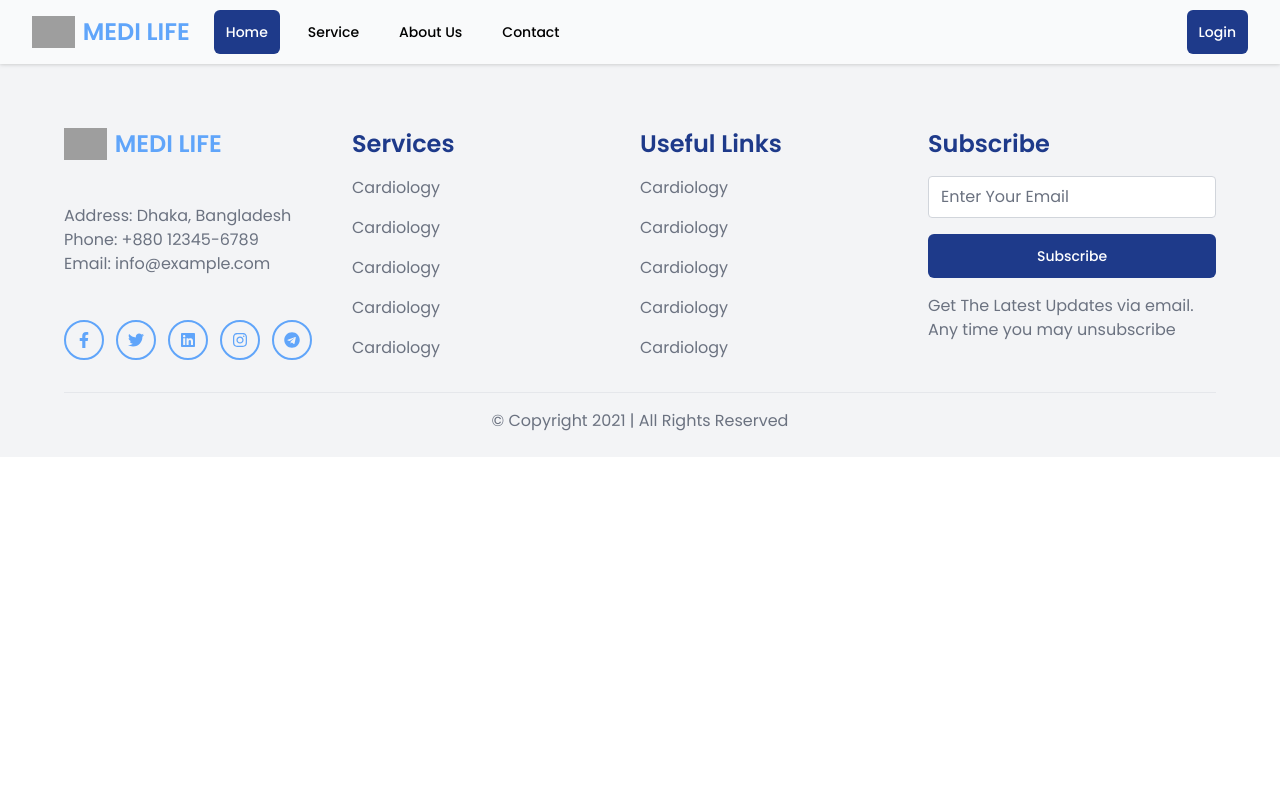
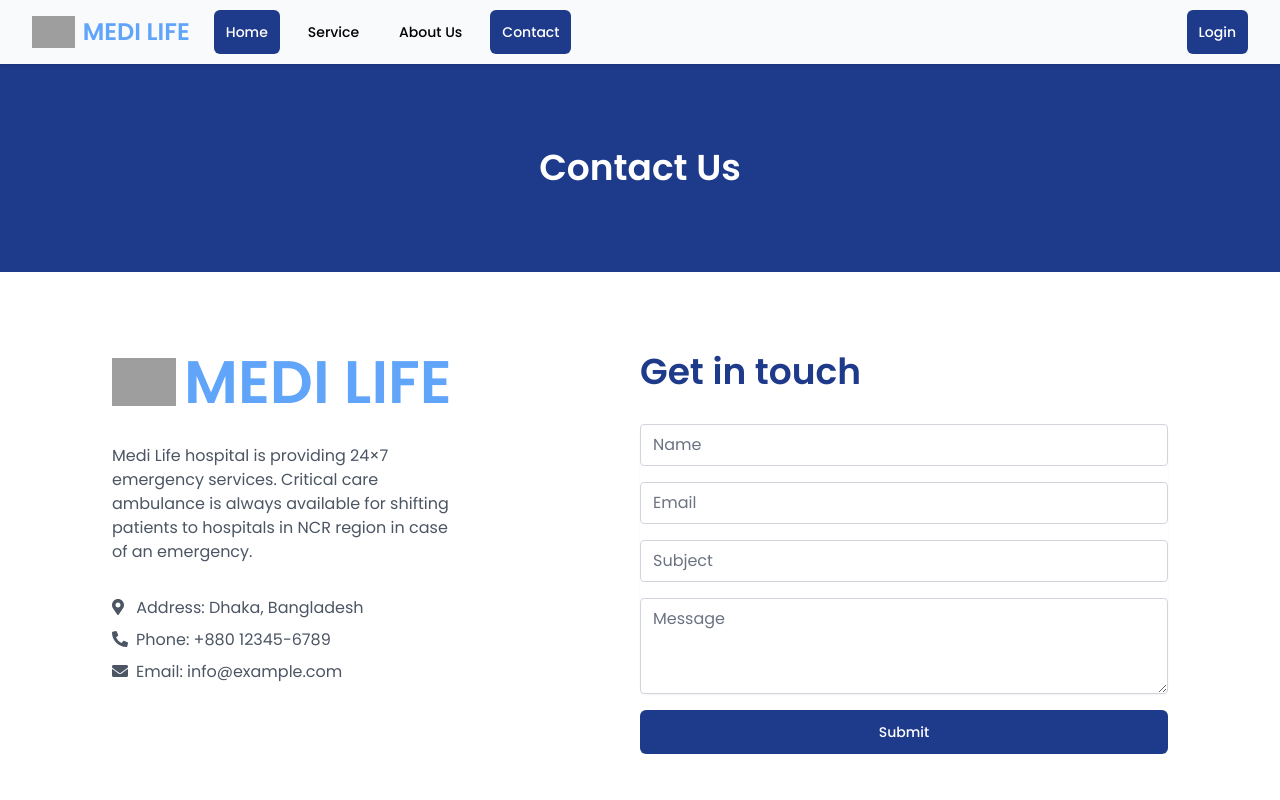
Before and after one commit to wdmahbubur/healthcare-react-website, a React (Create React App) app: page /contact in a window 1280 px wide. Shown: the top 800 px of the page. Built offline with nearby package versions, Linux system fonts and the light colour scheme; no server answers; grey boxes are pictures that could not be loaded.

Commit message:
contact form added

```diff
--- a/src/App.js
+++ b/src/App.js
@@ -9,6 +9,7 @@ import ServiceDetails from './components/Pages/ServiceDetails/ServiceDetails';
 
 import PrivateRoute from './components/PrivateRoute/PrivateRoute'
 import About from './components/Pages/About/About';
+import Contact from './components/Pages/Contact/Contact';
 
 function App() {
   return (
@@ -31,6 +32,9 @@ function App() {
             <Route path="/about">
               <About></About>
             </Route>
+            <Route path="/contact">
+              <Contact></Contact>
+            </Route>
           </Switch>
           <footer>
             <Footer></Footer>
--- a/src/components/Header/Header.js
+++ b/src/components/Header/Header.js
@@ -67,9 +67,9 @@ const Header = () => {
 
                                 <NavLink to="#services" className="hover:bg-gray-700 hover:text-white px-3 py-3 rounded-md text-sm font-medium">Service</NavLink>
 
-                                <NavLink to="/about" className="hover:bg-gray-700 hover:text-white px-3 py-3 rounded-md text-sm font-medium">About Us</NavLink>
+                                <NavLink to="/about" activeClassName="bg-blue-900 text-white" className="hover:bg-gray-700 hover:text-white px-3 py-3 rounded-md text-sm font-medium">About Us</NavLink>
 
-                                <NavLink to="#" className="hover:bg-gray-700 hover:text-white px-3 py-3 rounded-md text-sm font-medium">Contact</NavLink>
+                                <NavLink to="/contact" activeClassName="bg-blue-900 text-white" className="hover:bg-gray-700 hover:text-white px-3 py-3 rounded-md text-sm font-medium">Contact</NavLink>
 
                             </div>
                         </div>
--- a/src/components/Logo/Logo.js
+++ b/src/components/Logo/Logo.js
@@ -1,7 +1,7 @@
 import React from 'react';
-const Logo = () => {
+const Logo = ({ customStyle }) => {
     return (
-        <div className="flex-shrink-0 flex items-center">
+        <div className={`flex items-center ${customStyle}`}>
             <img className="block h-8 w-auto" src="https://i.ibb.co/hgwzM3K/logo.png" alt="" />
             <h3 className="text-blue-400 font-semibold text-2xl ml-2">MEDI LIFE</h3>
         </div>
--- a/src/components/Pages/About/About.js
+++ b/src/components/Pages/About/About.js
@@ -21,31 +21,31 @@ const About = () => {
                     </div>
                 </div>
                 <hr className="my-8" />
-                <div className="grid grid-cols-3 gap-8">
-                    <div className="shadow-lg p-8">
-                        <div className="text-center">
+                <div className="grid lg:grid-cols-3 gap-8">
+                    <div className="shadow-lg p-8 text-center">
+                        <div >
                             <FontAwesomeIcon icon={faPaperPlane} className="text-4xl text-blue-600"></FontAwesomeIcon>
                         </div>
                         <div className="text-gray-600 rounded-sm">
-                            <h4 className="text-2xl font-medium text-center my-5">Our Vision</h4>
+                            <h4 className="text-2xl font-medium my-5">Our Vision</h4>
                             <p>To evolve as a benchmark in quality healthcare available to one and all.</p>
                         </div>
                     </div>
-                    <div className="shadow-lg p-8">
-                        <div className="text-center">
+                    <div className="shadow-lg p-8 text-center">
+                        <div>
                             <FontAwesomeIcon icon={faFlag} className="text-4xl text-blue-600"></FontAwesomeIcon>
                         </div>
                         <div className="text-gray-600 rounded-sm">
-                            <h4 className="text-2xl font-medium text-center my-5">Our Mission</h4>
+                            <h4 className="text-2xl font-medium my-5">Our Mission</h4>
                             <p>To ensure accessible and affordable quality healthcare by compassionate medical professionals to all.</p>
                         </div>
                     </div>
-                    <div className="shadow-lg p-8">
-                        <div className="text-center">
+                    <div className="shadow-lg p-8 text-center">
+                        <div >
                             <FontAwesomeIcon icon={faPaperclip} className="text-4xl text-blue-600"></FontAwesomeIcon>
                         </div>
                         <div className="text-gray-600 rounded-sm">
-                            <h4 className="text-2xl font-medium text-center my-5">Our Policy</h4>
+                            <h4 className="text-2xl font-medium my-5">Our Policy</h4>
                             <p>To provide value added innovative, consistent, and continuously improving health and medical care to sustain and further improve clinical outcomes, patient safety, & patient satisfaction.</p>
                         </div>
                     </div>
--- /dev/null
+++ b/src/components/Pages/Contact/Contact.js
@@ -0,0 +1,64 @@
+import { faEnvelope, faMapMarkerAlt, faPhoneAlt } from '@fortawesome/free-solid-svg-icons';
+import { FontAwesomeIcon } from '@fortawesome/react-fontawesome';
+import React from 'react';
+import Button from '../../Button/Button';
+import InputField from '../../InputField/InputField';
+
+const Contact = () => {
+    const handleForm = (e) => {
+        e.preventDefault();
+    }
+    return (
+        <div>
+            <div className="bg-blue-900 h-52 flex justify-center items-center">
+                <h2 className="text-4xl text-white font-semibold">Contact Us</h2>
+            </div>
+            <div className="py-20 px-4 lg:px-28">
+                <div className="grid md:grid-cols-2 gap-y-10">
+                    <div className="space-y-8">
+                        <div className="flex-shrink-0 flex items-center">
+                            <img className="block h-12 w-auto" src="https://i.ibb.co/hgwzM3K/logo.png" alt="" />
+                            <h3 className="text-blue-400 font-semibold text-6xl ml-2">MEDI LIFE</h3>
+                        </div>
+                        <p className="w-2/3 text-gray-600"> Medi Life hospital is providing 24×7 emergency services. Critical care ambulance is always available for shifting patients to hospitals in NCR region in case of an emergency.</p>
+                        <div className="text-gray-600 space-y-2">
+                            <p><FontAwesomeIcon icon={faMapMarkerAlt} className="mr-2" /> Address: Dhaka, Bangladesh</p>
+                            <p><FontAwesomeIcon icon={faPhoneAlt} className="mr-2" />Phone: +880 12345-6789</p>
+                            <p><FontAwesomeIcon icon={faEnvelope} className="mr-2" />Email: info@example.com</p>
+                        </div>
+                    </div>
+
+                    <div>
+                        <h3 className="text-3xl md:text-4xl font-semibold text-blue-900 leading-tight">Get in touch</h3>
+                        <form className="mt-8 space-y-4" onSubmit={handleForm}>
+                            <input type="hidden" name="remember" value="true" />
+                            <div className="rounded-md shadow-sm space-y-4">
+                                <div>
+                                    <InputField type="text" placeholder="Name" required ></InputField>
+                                </div>
+                                <div>
+                                    <InputField type="email" placeholder="Email" required ></InputField>
+                                </div>
+                                <div>
+                                    <InputField type="text" placeholder="Subject" required></InputField>
+                                </div>
+                                <div>
+                                    <textarea type="text" placeholder="Message" className="appearance-none rounded relative block w-full h-24 px-3 py-2 border border-gray-300 placeholder-gray-500 text-gray-900 focus:outline-none focus:ring-indigo-500 focus:border-indigo-500 focus:z-10 sm:text-sm md:text-base" required></textarea>
+                                </div>
+                            </div>
+
+                            <div>
+                                <Button type="submit" customStyle=" w-full bg-blue-900">
+                                    Submit
+                                </Button>
+                            </div>
+                        </form>
+                    </div>
+                </div>
+
+            </div>
+        </div>
+    );
+};
+
+export default Contact;
--- a/src/components/Pages/SignIn/SignIn.js
+++ b/src/components/Pages/SignIn/SignIn.js
@@ -28,9 +28,9 @@ const Login = () => {
     return (
         <div className="min-h-screen flex items-center justify-center bg-gray-50 py-12 px-4 sm:px-6 lg:px-8">
             <div className="max-w-md w-full space-y-6">
-                <div className="mx-auto">
-                    <Logo></Logo>
-                </div>
+
+                <Logo customStyle="justify-center"></Logo>
+
 
                 <div className="shadow-lg rounded-lg border-2 border-blue-100">
                     <div className="flex">
--- a/src/components/SignInForm/SignInForm.js
+++ b/src/components/SignInForm/SignInForm.js
@@ -54,7 +54,7 @@ const SignInForm = () => {
                 </div>
 
                 <div>
-                    <Button type="submit" customStyle="group relative w-full flex justify-center bg-blue-900">
+                    <Button type="submit" customStyle="w-full bg-blue-900">
                         Sign in
                     </Button>
                 </div>
--- a/src/components/SignupForm/SignupForm.js
+++ b/src/components/SignupForm/SignupForm.js
@@ -47,7 +47,7 @@ const SignupForm = () => {
                 </div>
 
                 <div>
-                    <Button type="submit" customStyle="group relative w-full flex justify-center bg-blue-900">
+                    <Button type="submit" customStyle="w-full bg-blue-900">
                         Sign Up
                     </Button>
                 </div>
```
